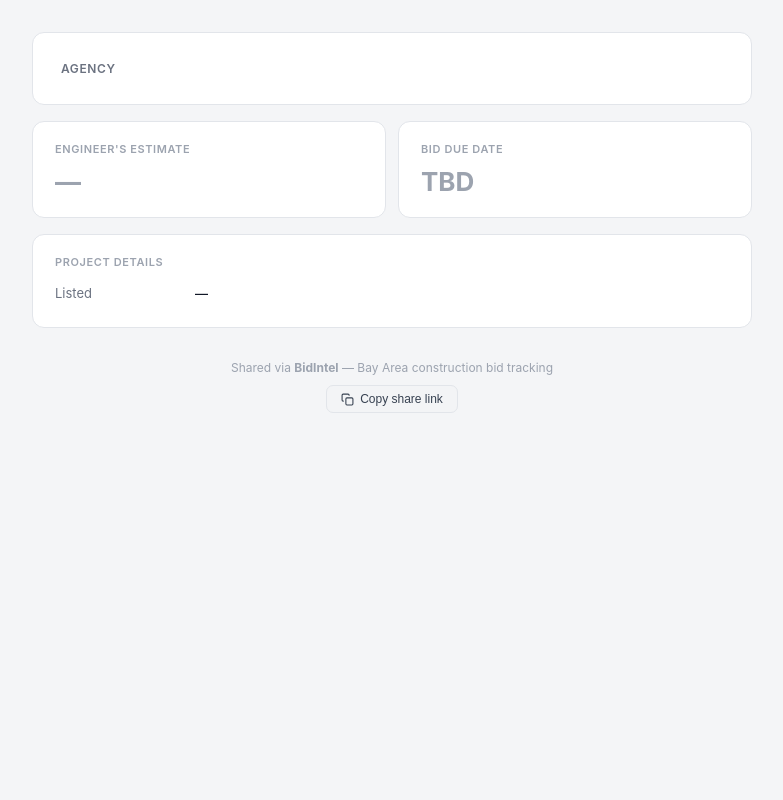
After one commit to Crisduran06/skills-introduction-to-github, a FastAPI app: template bid-intel/app/templates/share.html in a window 1280 px wide. The commit adds this page. Shown: the whole page, without its empty margins (248-1031 px from the left). Run offline with FastAPI, Linux system fonts and the light colour scheme; the template is opened without the code that fills it, so the values that code supplies are empty.

Commit message:
Add shareable project view and fix external ID parsing
- /share/{project_id}: clean standalone page for sharing with bid coordinators —
  shows project name, agency, Bay Area location, engineer's estimate, square
  footage (regex-extracted), bid due date with days remaining, pre-bid date,
  contract number, project scope text, GCs/planholders list, and source link
- Share button added to project_detail.html header linking to /share/{id}
- sfpuc.py: discard external_id values that contain no digits (e.g. "Construction"
  category labels from SF Public Works ASP.NET table)

https://claude.ai/code/session_01X4JpwiCXdwCqheq6fbjEpn

```diff
--- a/bid-intel/app/connectors/sfpuc.py
+++ b/bid-intel/app/connectors/sfpuc.py
@@ -148,6 +148,9 @@ def _parse_aspnet_table(soup: BeautifulSoup, source_url: str, base_url: str,
             continue
 
         contract_num = cells[idx_num].get_text(strip=True) if idx_num is not None and idx_num < len(cells) else ""
+        # Discard values that look like category labels rather than real IDs
+        if contract_num and not re.search(r'\d', contract_num):
+            contract_num = ""
         estimate_raw = cells[idx_estimate].get_text(strip=True) if idx_estimate is not None and idx_estimate < len(cells) else ""
         due_raw = cells[idx_due].get_text(strip=True) if idx_due is not None and idx_due < len(cells) else ""
 
--- a/bid-intel/app/main.py
+++ b/bid-intel/app/main.py
@@ -267,6 +267,51 @@ async def manual_import_page(request: Request):
     return templates.TemplateResponse(request, "manual_import.html", {})
 
 
+@app.get("/share/{project_id}", response_class=HTMLResponse)
+async def share_project(request: Request, project_id: int, db: Session = Depends(get_db)):
+    import re
+    project = db.query(Project).filter_by(id=project_id).first()
+    if not project:
+        raise HTTPException(status_code=404, detail="Project not found")
+
+    planholders = db.query(Planholder).filter_by(project_id=project_id).all()
+    analytics = db.query(ProjectBidAnalytics).filter_by(project_id=project_id).first()
+
+    from app.models import Company
+    gc_names: list[str] = []
+    for ph in planholders:
+        name = None
+        if ph.company_id:
+            c = db.query(Company).filter_by(id=ph.company_id).first()
+            if c:
+                name = c.name
+        if not name:
+            name = ph.listed_as
+        if name:
+            gc_names.append(name)
+
+    # Extract square footage from description or trade_scope_raw
+    sq_ft = None
+    for text in [project.description, project.trade_scope_raw]:
+        if text:
+            m = re.search(r'(\d[\d,]*)\s*(?:sq\.?\s*ft\.?|square\s*feet)', text, re.I)
+            if m:
+                sq_ft = m.group(1).replace(",", "")
+                break
+
+    days_left = None
+    if project.bid_due_date:
+        days_left = (project.bid_due_date - date.today()).days
+
+    return templates.TemplateResponse(request, "share.html", {
+        "project": project,
+        "gc_names": gc_names,
+        "sq_ft": sq_ft,
+        "analytics": analytics,
+        "days_left": days_left,
+    })
+
+
 # ---------------------------------------------------------------------------
 # API endpoints
 # ---------------------------------------------------------------------------
--- a/bid-intel/app/templates/project_detail.html
+++ b/bid-intel/app/templates/project_detail.html
@@ -10,6 +10,12 @@
     <span class="score score-{{ project.relevance_score }}" title="{{ project.relevance_reason or '' }}">{{ project.relevance_score }}</span>
     <span style="color:var(--muted);font-size:12px">{{ project.relevance_reason }}</span>
     {% endif %}
+    <a href="/share/{{ project.id }}" target="_blank"
+       style="margin-left:auto;display:inline-flex;align-items:center;gap:5px;padding:5px 12px;background:var(--card-bg,#fff);border:1px solid var(--border);border-radius:7px;font-size:12px;color:var(--text);text-decoration:none"
+       title="Open shareable view">
+      <svg width="13" height="13" viewBox="0 0 24 24" fill="none" stroke="currentColor" stroke-width="2"><circle cx="18" cy="5" r="3"/><circle cx="6" cy="12" r="3"/><circle cx="18" cy="19" r="3"/><line x1="8.59" y1="13.51" x2="15.42" y2="17.49"/><line x1="15.41" y1="6.51" x2="8.59" y2="10.49"/></svg>
+      Share
+    </a>
   </div>
 </div>
 
--- /dev/null
+++ b/bid-intel/app/templates/share.html
@@ -0,0 +1,292 @@
+<!DOCTYPE html>
+<html lang="en">
+<head>
+  <meta charset="UTF-8">
+  <meta name="viewport" content="width=device-width, initial-scale=1.0">
+  <title>{{ project.project_name }} — BidIntel</title>
+  <style>
+    *, *::before, *::after { box-sizing: border-box; margin: 0; padding: 0; }
+    body {
+      font-family: -apple-system, BlinkMacSystemFont, "Segoe UI", Roboto, sans-serif;
+      background: #f4f5f7;
+      color: #1a1d23;
+      min-height: 100vh;
+      padding: 32px 16px 64px;
+    }
+    .container { max-width: 720px; margin: 0 auto; }
+    .header {
+      background: #fff;
+      border-radius: 12px;
+      padding: 28px 28px 22px;
+      margin-bottom: 16px;
+      border: 1px solid #e2e5ea;
+    }
+    .header-top {
+      display: flex;
+      align-items: flex-start;
+      justify-content: space-between;
+      gap: 12px;
+      flex-wrap: wrap;
+    }
+    .agency {
+      font-size: 12px;
+      font-weight: 600;
+      color: #6b7280;
+      text-transform: uppercase;
+      letter-spacing: .6px;
+      margin-bottom: 6px;
+    }
+    h1 {
+      font-size: 22px;
+      font-weight: 700;
+      line-height: 1.3;
+      color: #111827;
+    }
+    .badge {
+      display: inline-block;
+      padding: 4px 10px;
+      border-radius: 20px;
+      font-size: 11px;
+      font-weight: 600;
+      letter-spacing: .3px;
+      white-space: nowrap;
+      flex-shrink: 0;
+    }
+    .badge-open   { background: #dcfce7; color: #166534; }
+    .badge-awarded { background: #fef9c3; color: #854d0e; }
+    .badge-closed  { background: #fee2e2; color: #991b1b; }
+    .location {
+      margin-top: 10px;
+      font-size: 13px;
+      color: #6b7280;
+      display: flex;
+      gap: 6px;
+      align-items: center;
+    }
+    .location svg { flex-shrink: 0; }
+
+    .grid {
+      display: grid;
+      grid-template-columns: 1fr 1fr;
+      gap: 12px;
+      margin-bottom: 16px;
+    }
+    @media (max-width: 520px) { .grid { grid-template-columns: 1fr; } }
+
+    .card {
+      background: #fff;
+      border-radius: 12px;
+      padding: 20px 22px;
+      border: 1px solid #e2e5ea;
+    }
+    .card h2 {
+      font-size: 11px;
+      font-weight: 600;
+      color: #9ca3af;
+      text-transform: uppercase;
+      letter-spacing: .6px;
+      margin-bottom: 10px;
+    }
+    .big-value {
+      font-size: 26px;
+      font-weight: 700;
+      color: #111827;
+      line-height: 1.2;
+    }
+    .sub-value {
+      font-size: 13px;
+      color: #6b7280;
+      margin-top: 4px;
+    }
+    .days-urgent  { color: #dc2626; }
+    .days-soon    { color: #d97706; }
+    .days-ok      { color: #059669; }
+
+    .detail-table { width: 100%; font-size: 13px; border-collapse: collapse; }
+    .detail-table td { padding: 6px 0; vertical-align: top; }
+    .detail-table td:first-child { color: #6b7280; width: 140px; }
+    .detail-table td:last-child { font-weight: 500; color: #111827; }
+    .detail-table tr + tr td { border-top: 1px solid #f3f4f6; }
+
+    .scope-card { margin-bottom: 16px; }
+    .scope-text {
+      font-size: 14px;
+      line-height: 1.7;
+      color: #374151;
+      white-space: pre-wrap;
+    }
+
+    .gc-list { list-style: none; }
+    .gc-list li {
+      padding: 8px 0;
+      font-size: 13px;
+      color: #374151;
+      border-bottom: 1px solid #f3f4f6;
+      display: flex;
+      align-items: center;
+      gap: 8px;
+    }
+    .gc-list li:last-child { border-bottom: none; }
+    .gc-dot {
+      width: 7px; height: 7px;
+      border-radius: 50%;
+      background: #6366f1;
+      flex-shrink: 0;
+    }
+
+    .footer {
+      text-align: center;
+      margin-top: 32px;
+      font-size: 12px;
+      color: #9ca3af;
+    }
+    .footer a { color: #6366f1; text-decoration: none; }
+    .copy-btn {
+      display: inline-flex;
+      align-items: center;
+      gap: 6px;
+      margin-top: 10px;
+      padding: 6px 14px;
+      background: #f3f4f6;
+      border: 1px solid #e2e5ea;
+      border-radius: 7px;
+      font-size: 12px;
+      cursor: pointer;
+      color: #374151;
+    }
+    .copy-btn:hover { background: #e5e7eb; }
+  </style>
+</head>
+<body>
+<div class="container">
+
+  <div class="header">
+    <div class="header-top">
+      <div>
+        <div class="agency">{{ project.agency_owner or 'Agency' }}</div>
+        <h1>{{ project.project_name }}</h1>
+      </div>
+      <span class="badge badge-{{ project.status }}">{{ project.status.replace('_',' ').title() }}</span>
+    </div>
+    {% if project.location_city or project.location_county %}
+    <div class="location">
+      <svg width="14" height="14" viewBox="0 0 24 24" fill="none" stroke="currentColor" stroke-width="2"><path d="M21 10c0 7-9 13-9 13s-9-6-9-13a9 9 0 0 1 18 0z"/><circle cx="12" cy="10" r="3"/></svg>
+      {{ [project.location_city, project.location_county] | select | join(', ') }}{% if project.location_county and project.location_county != 'San Francisco' %} County{% endif %}, Bay Area, CA
+    </div>
+    {% endif %}
+  </div>
+
+  <div class="grid">
+    <div class="card">
+      <h2>Engineer's Estimate</h2>
+      {% if project.engineer_estimate %}
+      <div class="big-value">${{ "{:,.0f}".format(project.engineer_estimate) }}</div>
+      {% elif project.estimate_value %}
+      <div class="big-value">${{ "{:,.0f}".format(project.estimate_value) }}</div>
+      {% else %}
+      <div class="big-value" style="color:#9ca3af">—</div>
+      {% endif %}
+      {% if sq_ft %}
+      <div class="sub-value">≈ {{ "{:,}".format(sq_ft | int) }} sq ft</div>
+      {% endif %}
+    </div>
+
+    <div class="card">
+      <h2>Bid Due Date</h2>
+      {% if project.bid_due_date %}
+      <div class="big-value">{{ project.bid_due_date.strftime('%b %d, %Y') }}</div>
+      {% if days_left is not none %}
+      <div class="sub-value {% if days_left <= 3 %}days-urgent{% elif days_left <= 10 %}days-soon{% else %}days-ok{% endif %}">
+        {% if days_left < 0 %}Closed {{ -days_left }} day{{ 's' if -days_left != 1 else '' }} ago
+        {% elif days_left == 0 %}Due today
+        {% else %}{{ days_left }} day{{ 's' if days_left != 1 else '' }} remaining{% endif %}
+      </div>
+      {% endif %}
+      {% else %}
+      <div class="big-value" style="color:#9ca3af">TBD</div>
+      {% endif %}
+    </div>
+  </div>
+
+  <div class="card" style="margin-bottom:16px">
+    <h2>Project Details</h2>
+    <table class="detail-table">
+      <tr>
+        <td>Listed</td>
+        <td>{{ project.created_at.strftime('%B %d, %Y') if project.created_at else '—' }}</td>
+      </tr>
+      {% if project.prebid_date %}
+      <tr>
+        <td>Pre-Bid / Job Walk</td>
+        <td>{{ project.prebid_date.strftime('%B %d, %Y') }}</td>
+      </tr>
+      {% endif %}
+      {% if project.external_id %}
+      <tr>
+        <td>Contract / Bid #</td>
+        <td style="font-family:monospace;font-size:12px">{{ project.external_id }}</td>
+      </tr>
+      {% endif %}
+      {% if analytics and analytics.actual_bidders_count %}
+      <tr>
+        <td>Bidders</td>
+        <td>{{ analytics.actual_bidders_count }}</td>
+      </tr>
+      {% endif %}
+      {% if analytics and analytics.low_bid_amount %}
+      <tr>
+        <td>Low Bid</td>
+        <td style="color:#059669;font-weight:700">${{ "{:,.0f}".format(analytics.low_bid_amount) }}</td>
+      </tr>
+      {% endif %}
+    </table>
+  </div>
+
+  {% if project.description or project.trade_scope_raw %}
+  <div class="card scope-card">
+    <h2>Project Scope</h2>
+    <div class="scope-text">{{ project.description or project.trade_scope_raw }}</div>
+  </div>
+  {% endif %}
+
+  {% if gc_names %}
+  <div class="card" style="margin-bottom:16px">
+    <h2>GCs / Planholders ({{ gc_names | length }})</h2>
+    <ul class="gc-list">
+      {% for name in gc_names %}
+      <li><span class="gc-dot"></span>{{ name }}</li>
+      {% endfor %}
+    </ul>
+  </div>
+  {% endif %}
+
+  {% if project.source_url %}
+  <div class="card" style="margin-bottom:16px">
+    <h2>Source</h2>
+    <a href="{{ project.source_url.split(' | ')[0] }}" target="_blank" rel="noopener"
+       style="font-size:13px;color:#6366f1;word-break:break-all">
+      {{ project.source_url.split(' | ')[0] }} ↗
+    </a>
+  </div>
+  {% endif %}
+
+  <div class="footer">
+    <div>Shared via <strong>BidIntel</strong> — Bay Area construction bid tracking</div>
+    <button class="copy-btn" onclick="copyLink()">
+      <svg width="13" height="13" viewBox="0 0 24 24" fill="none" stroke="currentColor" stroke-width="2"><rect x="9" y="9" width="13" height="13" rx="2" ry="2"/><path d="M5 15H4a2 2 0 0 1-2-2V4a2 2 0 0 1 2-2h9a2 2 0 0 1 2 2v1"/></svg>
+      <span id="copyLabel">Copy share link</span>
+    </button>
+  </div>
+
+</div>
+<script>
+function copyLink() {
+  navigator.clipboard.writeText(window.location.href).then(() => {
+    const el = document.getElementById('copyLabel');
+    el.textContent = 'Copied!';
+    setTimeout(() => { el.textContent = 'Copy share link'; }, 2000);
+  });
+}
+</script>
+</body>
+</html>
```
